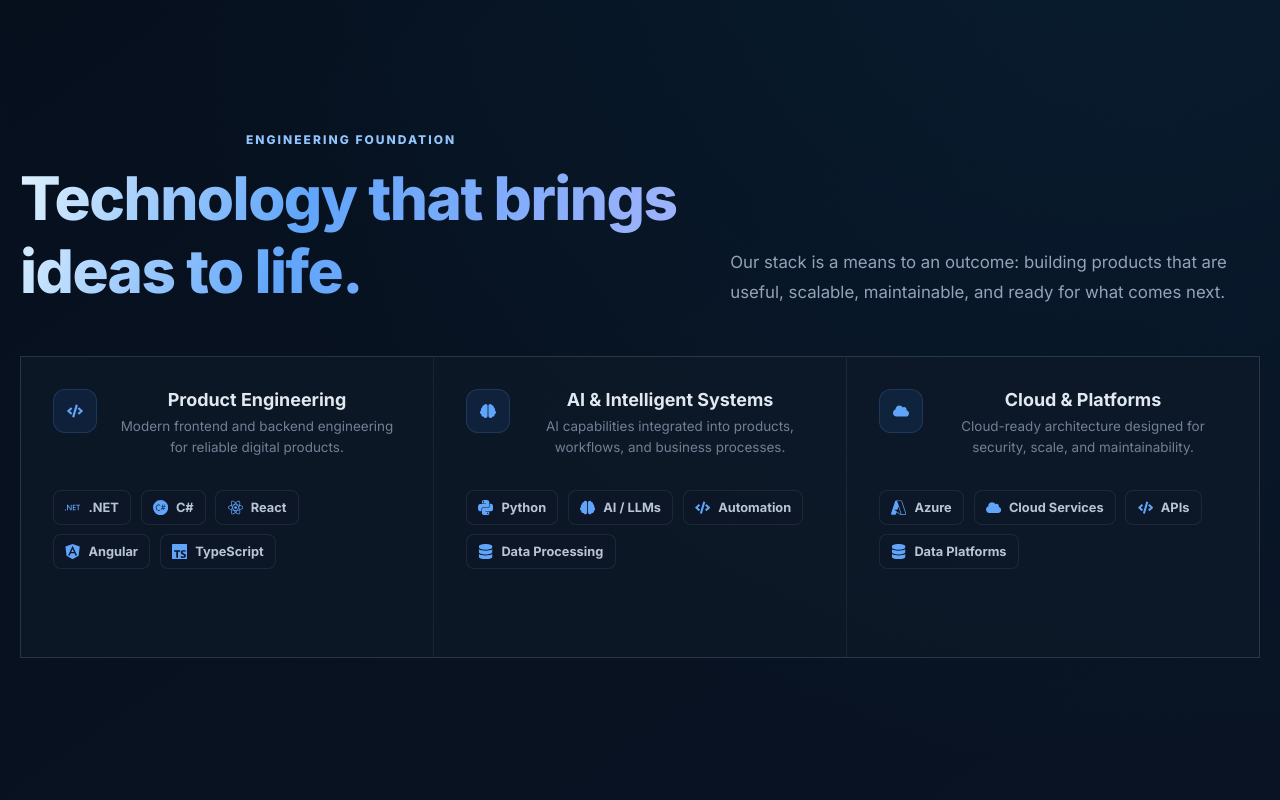
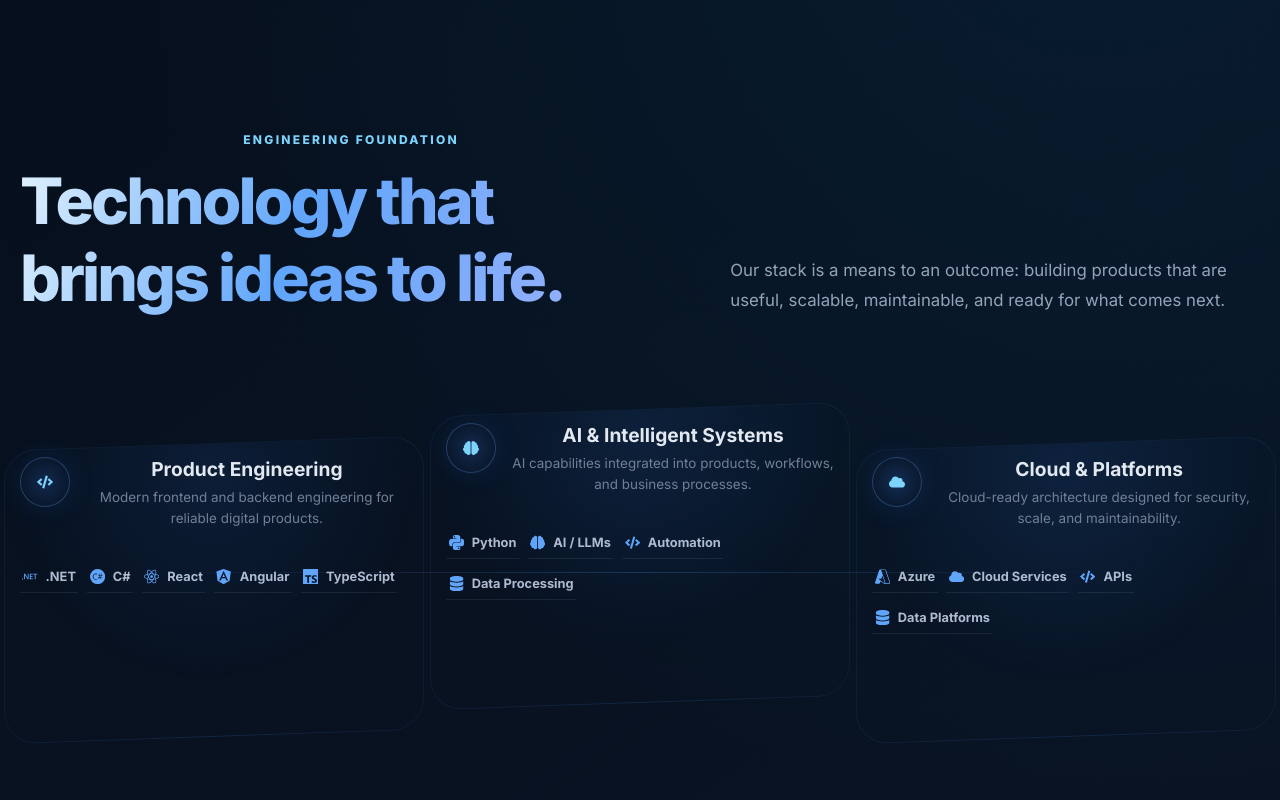
Before and after one commit to rajeshreddyrrr/ZealInfy-Website, a React (Create React App) app: page / in a window 1280 px wide. Shown: the part 1980-2780 px from the top of the page. Built offline with nearby package versions, Linux system fonts and the light colour scheme.

Commit message:
feat: transform technology into visual constellation

```diff
--- a/src/components/Skills.css
+++ b/src/components/Skills.css
@@ -7,16 +7,16 @@
   grid-template-columns: 1fr 0.8fr;
   gap: 3rem;
   align-items: end;
-  margin-bottom: 3rem;
+  margin-bottom: 4rem;
 }
 
 .skills-eyebrow {
   display: inline-block;
   margin-bottom: 0.9rem;
-  color: #93c5fd;
+  color: #7dd3fc;
   font-size: 0.75rem;
   font-weight: 800;
-  letter-spacing: 0.17em;
+  letter-spacing: 0.19em;
   text-transform: uppercase;
 }
 
@@ -24,8 +24,8 @@
   margin-bottom: 0;
   text-align: left;
   text-transform: none;
-  letter-spacing: -0.025em;
-  font-size: clamp(2.4rem, 4.7vw, 4rem);
+  letter-spacing: -0.045em;
+  font-size: clamp(2.6rem, 5vw, 4.8rem);
 }
 
 .skills-heading .section-subtitle {
@@ -35,22 +35,71 @@
 }
 
 .skills-grid {
+  position: relative;
   display: grid;
-  grid-template-columns: repeat(3, minmax(0, 1fr));
-  gap: 1px;
-  background: rgba(148, 163, 184, 0.13);
-  border: 1px solid rgba(148, 163, 184, 0.13);
+  grid-template-columns: repeat(12, minmax(0, 1fr));
+  gap: 2.4rem;
+  padding: 2rem 0;
+}
+
+.skills-grid::before {
+  content: '';
+  position: absolute;
+  left: 8%;
+  right: 8%;
+  top: 50%;
+  height: 1px;
+  background: linear-gradient(90deg, transparent, rgba(96, 165, 250, 0.22), transparent);
 }
 
 .skill-category {
-  min-height: 300px;
-  padding: 2rem;
-  background: rgba(7, 17, 31, 0.66);
-  transition: background 0.25s ease;
+  min-height: 320px;
+  position: relative;
+  padding: 1.7rem 0;
+  background: transparent;
+  border: 0;
+  transition: transform 0.35s ease;
+}
+
+.skill-category:nth-child(1) {
+  grid-column: 1 / span 4;
+  transform: translateY(18px);
+}
+
+.skill-category:nth-child(2) {
+  grid-column: 5 / span 4;
+  transform: translateY(-16px);
+  z-index: 2;
+}
+
+.skill-category:nth-child(3) {
+  grid-column: 9 / span 4;
+  transform: translateY(18px);
+}
+
+.skill-category::before {
+  content: '';
+  position: absolute;
+  inset: 0.8rem -1rem;
+  border-radius: 32px;
+  background: radial-gradient(circle at 50% 10%, rgba(59, 130, 246, 0.11), transparent 62%);
+  border: 1px solid rgba(96, 165, 250, 0.08);
+  transform: skewY(-2deg);
+  transition: all 0.35s ease;
+  z-index: -1;
 }
 
 .skill-category:hover {
-  background: rgba(15, 30, 52, 0.82);
+  transform: translateY(-8px);
+}
+
+.skill-category:nth-child(2):hover {
+  transform: translateY(-24px);
+}
+
+.skill-category:hover::before {
+  border-color: rgba(96, 165, 250, 0.2);
+  box-shadow: 0 24px 80px rgba(2, 12, 27, 0.4), inset 0 0 45px rgba(59, 130, 246, 0.04);
 }
 
 .category-header {
@@ -58,23 +107,25 @@
   gap: 1rem;
   align-items: flex-start;
   margin-bottom: 2rem;
+  position: relative;
 }
 
 .category-icon {
-  width: 44px;
-  height: 44px;
-  flex: 0 0 44px;
+  width: 50px;
+  height: 50px;
+  flex: 0 0 50px;
   display: grid;
   place-items: center;
-  border-radius: 12px;
-  color: #60a5fa;
-  background: rgba(59, 130, 246, 0.1);
-  border: 1px solid rgba(96, 165, 250, 0.17);
+  border-radius: 50%;
+  color: #7dd3fc;
+  background: radial-gradient(circle, rgba(59, 130, 246, 0.2), rgba(7, 17, 31, 0.8));
+  border: 1px solid rgba(96, 165, 250, 0.3);
+  box-shadow: 0 0 28px rgba(59, 130, 246, 0.14);
 }
 
 .category-title {
   color: #e2e8f0;
-  font-size: 1.12rem;
+  font-size: 1.2rem;
   margin-bottom: 0.4rem;
 }
 
@@ -87,26 +138,27 @@
 .skills-list {
   display: flex;
   flex-wrap: wrap;
-  gap: 0.6rem;
+  gap: 0.55rem;
 }
 
 .skill-item {
   display: inline-flex;
   align-items: center;
   gap: 0.5rem;
-  padding: 0.55rem 0.7rem;
-  border: 1px solid rgba(148, 163, 184, 0.12);
-  border-radius: 8px;
-  color: #b8c5d6;
-  background: rgba(15, 23, 42, 0.35);
+  padding: 0.5rem 0.15rem;
+  border: 0;
+  border-bottom: 1px solid rgba(148, 163, 184, 0.12);
+  border-radius: 0;
+  color: #aebbd0;
+  background: transparent;
   font-size: 0.8rem;
   transition: all 0.2s ease;
 }
 
 .skill-item:hover {
-  color: #dbeafe;
-  border-color: rgba(96, 165, 250, 0.28);
-  transform: translateY(-1px);
+  color: #e0f2fe;
+  border-bottom-color: rgba(96, 165, 250, 0.45);
+  transform: translateX(4px);
 }
 
 .skill-icon {
@@ -127,6 +179,24 @@
 
   .skills-grid {
     grid-template-columns: 1fr;
+    gap: 1.2rem;
+  }
+
+  .skills-grid::before {
+    display: none;
+  }
+
+  .skill-category,
+  .skill-category:nth-child(1),
+  .skill-category:nth-child(2),
+  .skill-category:nth-child(3) {
+    grid-column: auto;
+    transform: none;
+  }
+
+  .skill-category:hover,
+  .skill-category:nth-child(2):hover {
+    transform: translateY(-5px);
   }
 }
 
@@ -137,6 +207,9 @@
 
   .skill-category {
     min-height: auto;
-    padding: 1.5rem;
+  }
+
+  .skill-category::before {
+    inset: 0.4rem -0.6rem;
   }
 }
```
